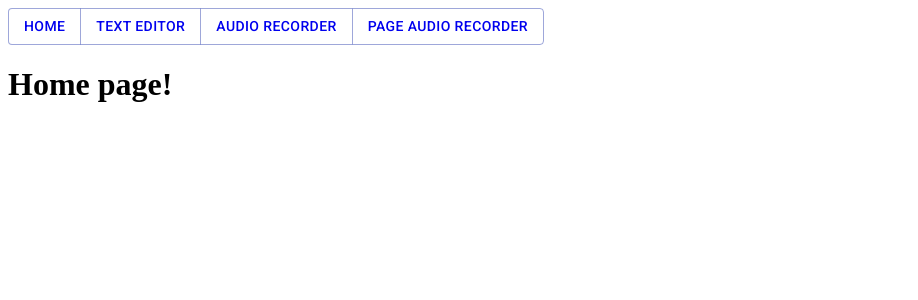
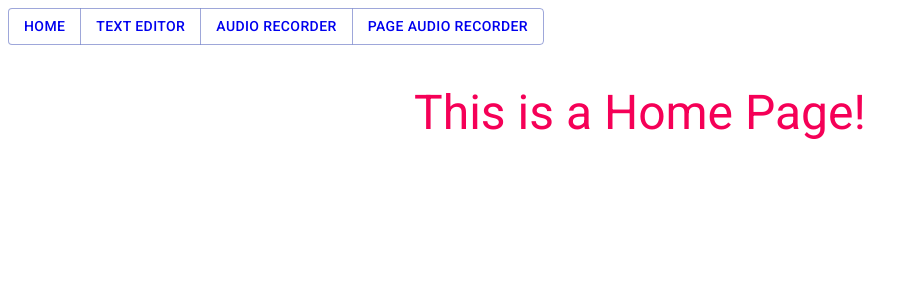
Before and after one commit to mjrgeorge/material_ui_practice_app, a React (Create React App) app: page / in a window 1280 px wide. Shown: the top 300 px of the page, without its empty margins (0-918 px from the left). Built offline with nearby package versions, Linux system fonts and the light colour scheme.

Commit message:
home page updated

```diff
--- a/src/components/Home.js
+++ b/src/components/Home.js
@@ -1,9 +1,12 @@
 import React from 'react';
+import { Box, Typography } from '@material-ui/core';
 
 const Home = () => {
 
     return (
-        <h1>Home page!</h1>
+        <Box m={5}>
+            <Typography variant="h3" color="secondary" align="center">This is a Home Page!</Typography>
+        </Box>
     )
 }
 
```
